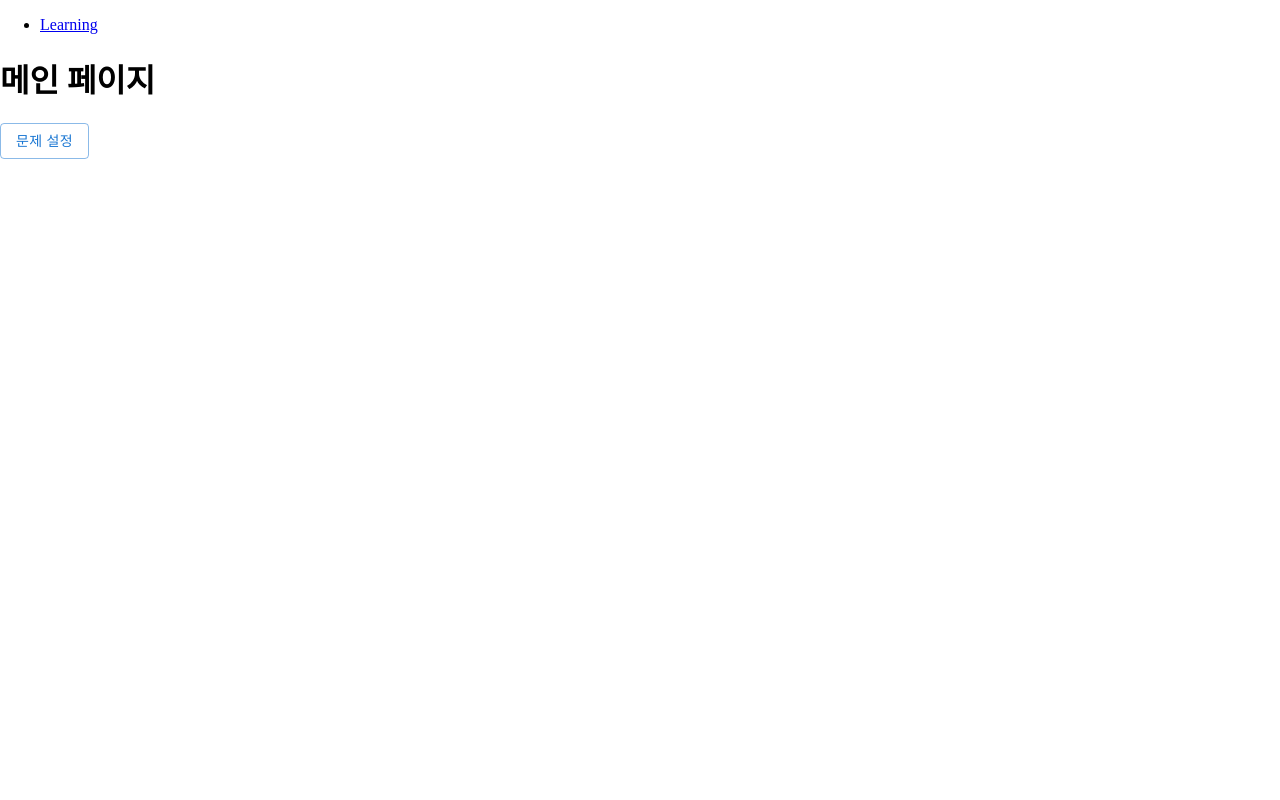
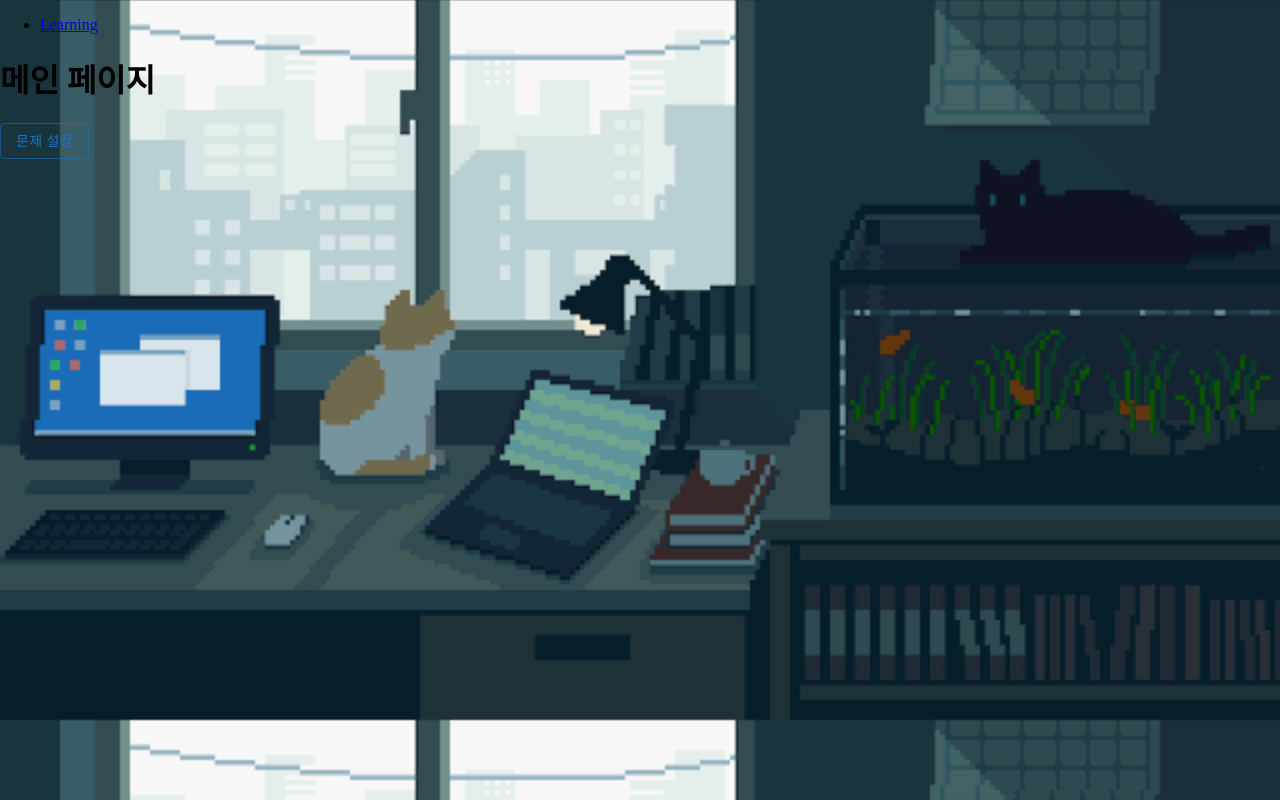
Before and after one commit to PANTS-GOORM/FrontEnd, a React (Create React App) app: page / in a window 1280 px wide. Built offline with nearby package versions, Linux system fonts and the light colour scheme; a web font is replaced by a local one.

Commit message:
💄 배경 GIF 설정

```diff
--- a/src/index.css
+++ b/src/index.css
@@ -1,3 +1,8 @@
+/*
+사용자 정의 글꼴 'YEONGJUSeonbiTTF'를 설정하며,
+jsDelivr CDN을 통해 WOFF2 포맷으로 로드합니다.
+기본 스타일과 굵기로 정의됩니다.
+*/
 @font-face {
   font-family: 'YEONGJUSeonbiTTF';
   src: url('https://cdn.jsdelivr.net/gh/projectnoonnu/2403@1.0/YEONGJUSeonbiTTF.woff2') format('woff2');
@@ -5,9 +10,15 @@
   font-style: normal;
 }
 
+/*
+'YEONGJUSeonbiTTF'글꼴 적용.
+배경이미지로 GIF 사용.
+*/
 body {
   margin: 0;
   font-family: YEONGJUSeonbiTTF;
+  background-image: url('/public/assets/img/background/backgroundImg.gif');
+  background-size: cover;
   -webkit-font-smoothing: antialiased;
   -moz-osx-font-smoothing: grayscale;
 }
```
Also changed, not shown: public/assets/img/background/backgroundImg.gif (added).
